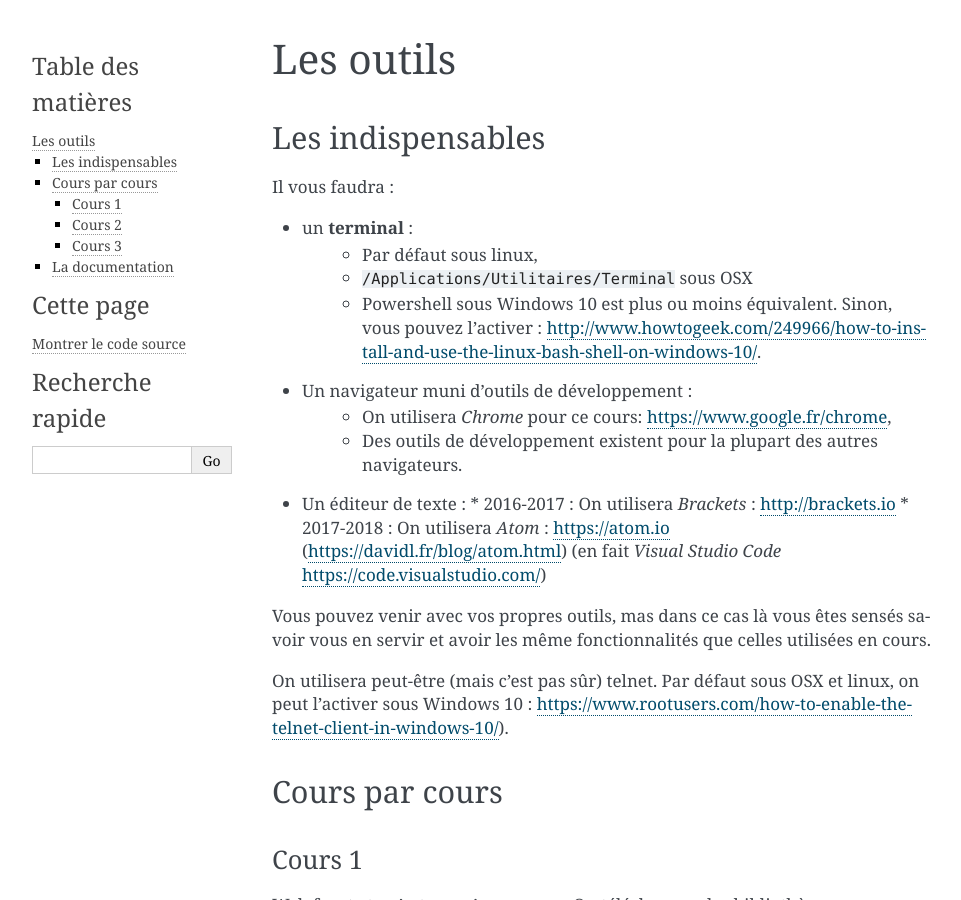
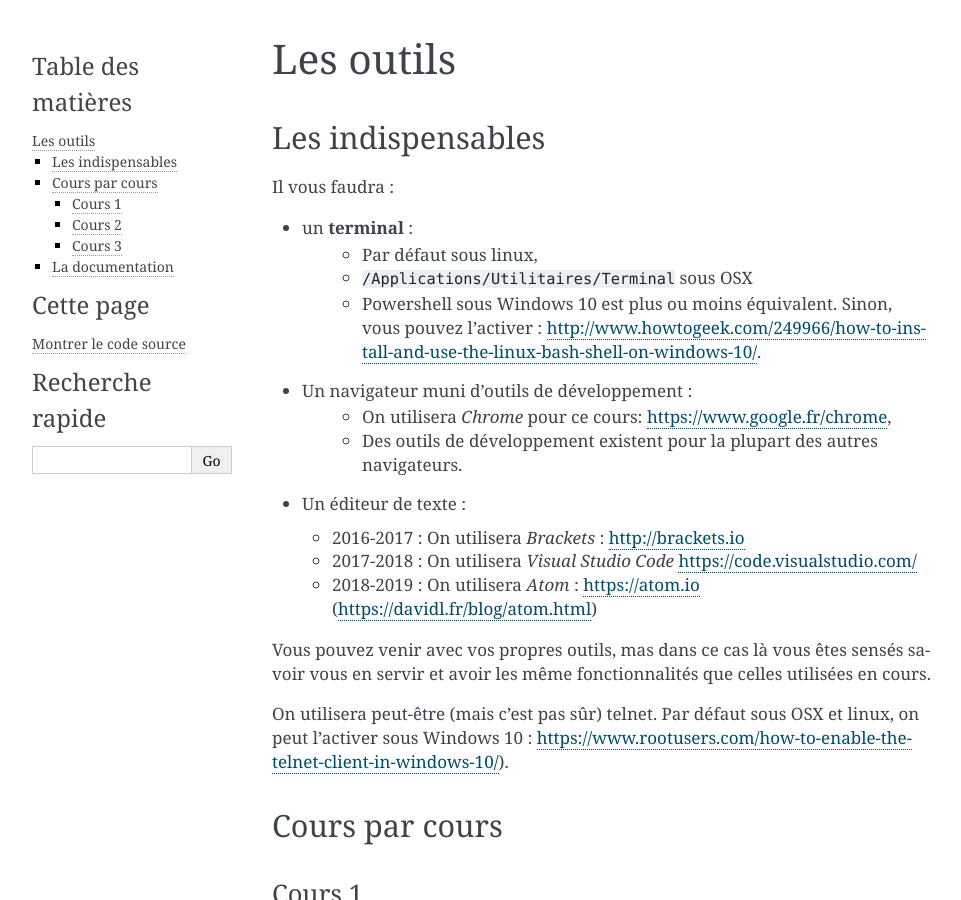
Before and after one commit to FrancoisBrucker/web_serveur, a Sphinx documentation site: the page built from source/outils.rst, in a window 1280 px wide and 900 px high. Shown: the whole window, without its empty margins (148-1109 px from the left). Built offline with Sphinx 7.4.7, drawn with Linux system fonts in a browser that asks for light colours; pages that are not in the unit, such as notebooks, are missing from menus.

Commit message:
correct index and list in outils

```diff
--- a/source/index.rst
+++ b/source/index.rst
@@ -57,10 +57,11 @@ Cours 4
 .. toctree::
     :maxdepth: 2
 
-    cours_4_2_3_post_et_json
+    cours_4_1_identification
+    cours_4_2_post_et_json
     cours_4_3_1_crud
     cours_4_3_2_webstorage
-    cours_4_1_identification
+
 
 
 *****
--- a/source/outils.rst
+++ b/source/outils.rst
@@ -17,8 +17,10 @@ Il vous faudra :
     * Des outils de développement existent pour la plupart des autres navigateurs.
 
 * Un éditeur de texte :
+
   * 2016-2017 : On utilisera *Brackets* : http://brackets.io
-  * 2017-2018 : On utilisera *Atom* : https://atom.io (https://davidl.fr/blog/atom.html) (en fait *Visual Studio Code* https://code.visualstudio.com/)
+  * 2017-2018 : On utilisera *Visual Studio Code* https://code.visualstudio.com/
+  * 2018-2019 : On utilisera *Atom* : https://atom.io (https://davidl.fr/blog/atom.html)
 
 
 
```
